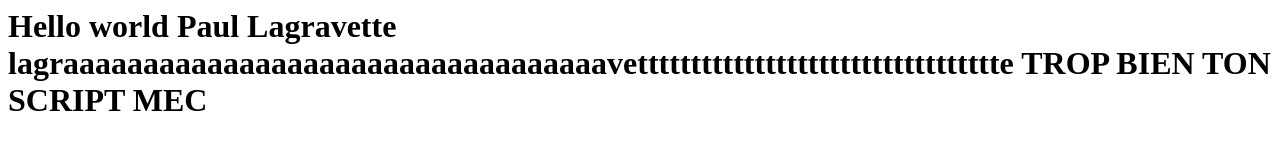
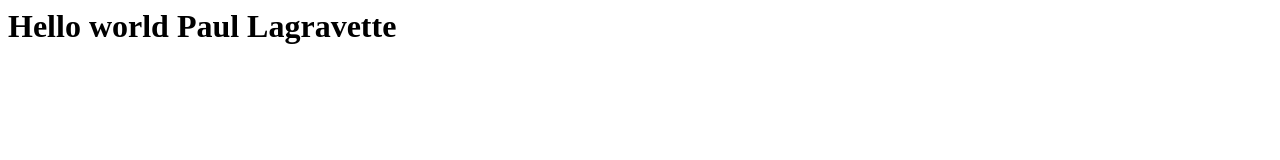
Before and after one commit to lepaul76/hello-world, a plain HTML site: page index.html in a window 1280 px wide. Drawn offline with Linux system fonts and the light colour scheme.

Commit message:
Update index.html

```diff
--- a/index.html
+++ b/index.html
@@ -1 +1 @@
-<h1> Hello world Paul Lagravette lagraaaaaaaaaaaaaaaaaaaaaaaaaaaaaaaaaavetttttttttttttttttttttttttttttttttte TROP BIEN TON SCRIPT MEC</h1>
+<h1> Hello world Paul Lagravette </h1>
```
